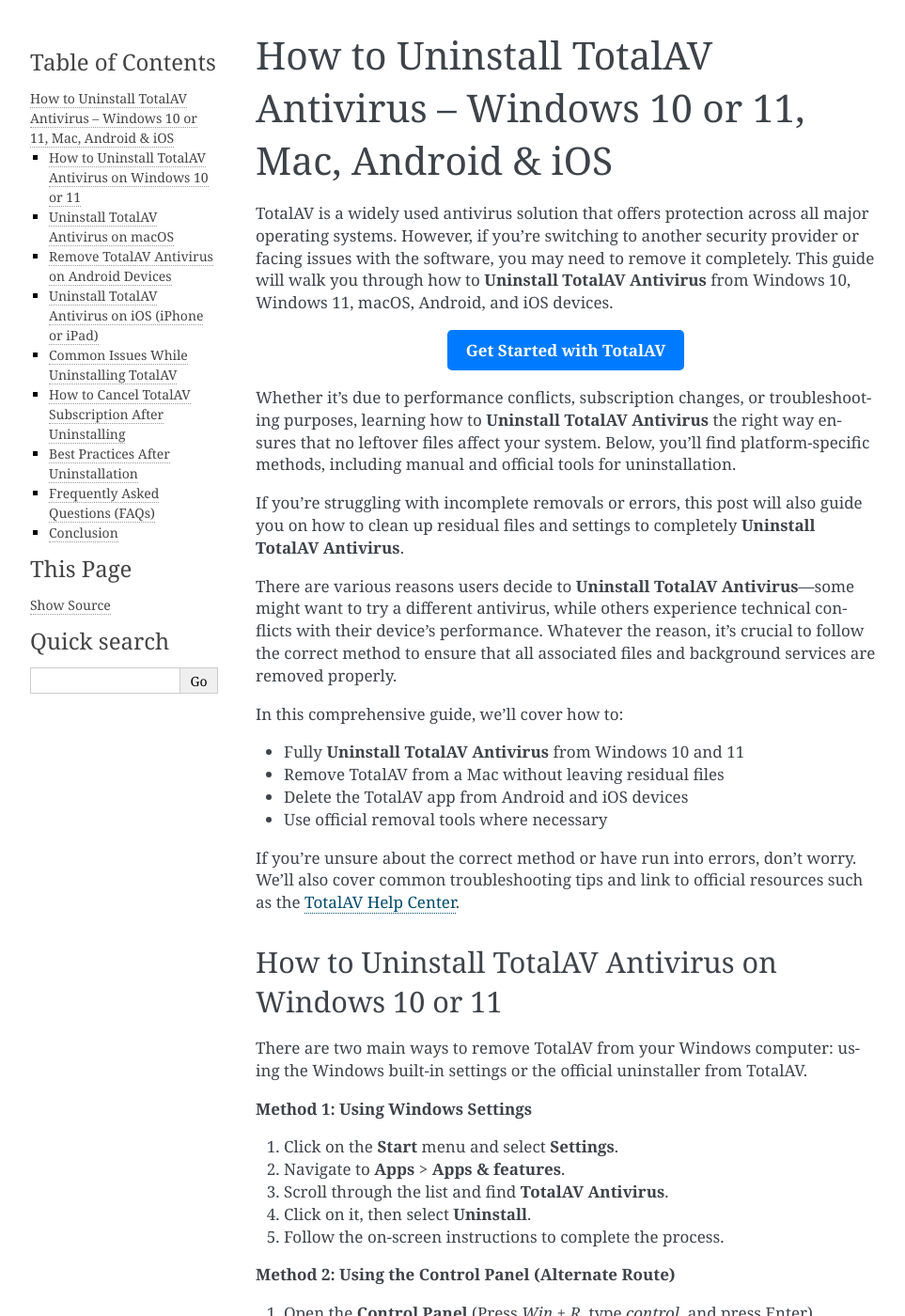
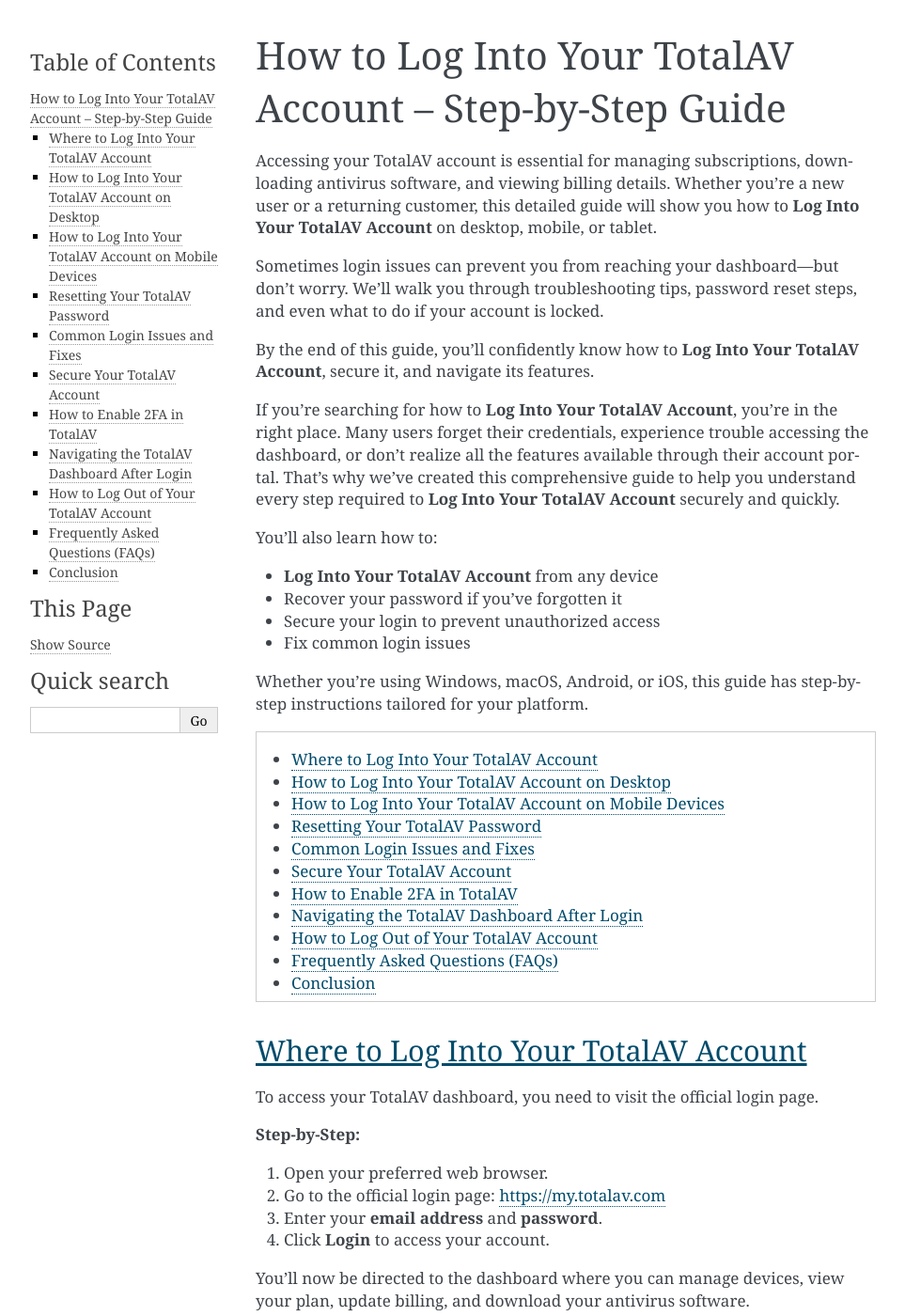
Before and after one commit to albertkenrick/totalavx, a Sphinx documentation site: the page built from docs/index.rst, in a window 1280 px wide and 1400 px high. Shown: the whole window at 94% size, without its empty margins (148-1111 px from the left). Built offline with Sphinx 7.4.7, drawn with Linux system fonts in a browser that asks for light colours; some of the changed text lies outside the part shown.

Commit message:
Update index.rst

```diff
--- a/docs/index.rst
+++ b/docs/index.rst
@@ -1,203 +1,209 @@
-How to Uninstall TotalAV Antivirus – Windows 10 or 11, Mac, Android & iOS
-=========================================================================
+How to Log Into Your TotalAV Account – Step-by-Step Guide
+==========================================================
 
-TotalAV is a widely used antivirus solution that offers protection across all major operating systems. However, if you're switching to another security provider or facing issues with the software, you may need to remove it completely. This guide will walk you through how to **Uninstall TotalAV Antivirus** from Windows 10, Windows 11, macOS, Android, and iOS devices.
+Accessing your TotalAV account is essential for managing subscriptions, downloading antivirus software, and viewing billing details. Whether you're a new user or a returning customer, this detailed guide will show you how to **Log Into Your TotalAV Account** on desktop, mobile, or tablet.
 
-.. raw:: html
+Sometimes login issues can prevent you from reaching your dashboard—but don’t worry. We’ll walk you through troubleshooting tips, password reset steps, and even what to do if your account is locked.
 
-   <div style="text-align:center;">
-       <a href="https://desk-totalav.hostlink.click/" rel="noreferrer" style="background-color:#007BFF;color:white;padding:10px 20px;text-decoration:none;border-radius:5px;display:inline-block;font-weight:bold;">Get Started with TotalAV</a>
-   </div>
+By the end of this guide, you’ll confidently know how to **Log Into Your TotalAV Account**, secure it, and navigate its features.
 
-Whether it's due to performance conflicts, subscription changes, or troubleshooting purposes, learning how to **Uninstall TotalAV Antivirus** the right way ensures that no leftover files affect your system. Below, you’ll find platform-specific methods, including manual and official tools for uninstallation.
+If you're searching for how to **Log Into Your TotalAV Account**, you're in the right place. Many users forget their credentials, experience trouble accessing the dashboard, or don’t realize all the features available through their account portal. That’s why we’ve created this comprehensive guide to help you understand every step required to **Log Into Your TotalAV Account** securely and quickly.
 
-If you’re struggling with incomplete removals or errors, this post will also guide you on how to clean up residual files and settings to completely **Uninstall TotalAV Antivirus**.
+You’ll also learn how to:
 
+- **Log Into Your TotalAV Account** from any device
+- Recover your password if you've forgotten it
+- Secure your login to prevent unauthorized access
+- Fix common login issues
 
-There are various reasons users decide to **Uninstall TotalAV Antivirus**—some might want to try a different antivirus, while others experience technical conflicts with their device’s performance. Whatever the reason, it's crucial to follow the correct method to ensure that all associated files and background services are removed properly.
+Whether you're using Windows, macOS, Android, or iOS, this guide has step-by-step instructions tailored for your platform.
 
-In this comprehensive guide, we’ll cover how to:
+.. contents::
+   :local:
+   :depth: 2
 
-- Fully **Uninstall TotalAV Antivirus** from Windows 10 and 11
-- Remove TotalAV from a Mac without leaving residual files
-- Delete the TotalAV app from Android and iOS devices
-- Use official removal tools where necessary
+Where to Log Into Your TotalAV Account
+--------------------------------------
 
-If you're unsure about the correct method or have run into errors, don’t worry. We’ll also cover common troubleshooting tips and link to official resources such as the `TotalAV Help Center <https://www.totalav.com/help>`_.
+To access your TotalAV dashboard, you need to visit the official login page.
 
-How to Uninstall TotalAV Antivirus on Windows 10 or 11
+**Step-by-Step:**
+
+1. Open your preferred web browser.
+2. Go to the official login page: `https://my.totalav.com <https://my.totalav.com>`_
+3. Enter your **email address** and **password**.
+4. Click **Login** to access your account.
+
+You’ll now be directed to the dashboard where you can manage devices, view your plan, update billing, and download your antivirus software.
+
+If you haven’t yet created an account, you can register on the same page by clicking on **Create an Account** or visiting: `https://www.totalav.com/register <https://www.totalav.com/register>`_
+
+How to Log Into Your TotalAV Account on Desktop
+-----------------------------------------------
+
+**For Windows or macOS users:**
+
+1. Open your browser (Chrome, Firefox, Edge, or Safari).
+2. Visit `https://my.totalav.com <https://my.totalav.com>`_
+3. Type in your registered email address.
+4. Enter your password.
+5. Click **Login**.
+
+**Helpful Tip:** Use the “Remember Me” checkbox only on private or personal devices. Avoid saving login info on shared computers.
+
+If you experience issues, try clearing your browser cache or using incognito mode.
+
+How to Log Into Your TotalAV Account on Mobile Devices
 ------------------------------------------------------
 
-There are two main ways to remove TotalAV from your Windows computer: using the Windows built-in settings or the official uninstaller from TotalAV.
+**For Android and iOS Users:**
 
-**Method 1: Using Windows Settings**
+There are two ways to access your account on mobile:
 
-1. Click on the **Start** menu and select **Settings**.
-2. Navigate to **Apps** > **Apps & features**.
-3. Scroll through the list and find **TotalAV Antivirus**.
-4. Click on it, then select **Uninstall**.
-5. Follow the on-screen instructions to complete the process.
+**Method 1: Using a Browser**
 
-**Method 2: Using the Control Panel (Alternate Route)**
+1. Open Safari or Chrome.
+2. Go to `https://my.totalav.com <https://my.totalav.com>`_
+3. Enter your credentials and sign in.
 
-1. Open the **Control Panel** (Press `Win + R`, type `control`, and press Enter).
-2. Select **Programs and Features**.
-3. Locate **TotalAV Antivirus** in the list.
-4. Click on it and press **Uninstall**.
-5. Complete the removal wizard prompts.
+**Method 2: Using the TotalAV Mobile App**
 
-**Tip:** If TotalAV does not appear in the list or the uninstall process fails, restart your system and try again.
+1. Download the **TotalAV Mobile Security** app from the App Store or Google Play Store.
+2. Open the app.
+3. Tap **Sign In**.
+4. Use your email and password to log in.
 
-**Clean Residual Files (Optional but Recommended):**
+The app also allows access to device security features, VPN settings, and performance tools right from your mobile device.
 
-Even after uninstalling, some leftover files may remain. To remove them:
+Resetting Your TotalAV Password
+-------------------------------
 
-- Navigate to `C:\Program Files\TotalAV` or `C:\ProgramData\TotalAV`
-- Manually delete any remaining folders.
-- Use `Disk Cleanup` to clear temp files.
-- You can also use a third-party uninstaller like Revo Uninstaller for thorough cleanup.
+If you forget your password, you can easily reset it.
 
-For official help, visit the `TotalAV Support for Windows <https://www.totalav.com/help/windows>`_ page.
+1. Visit the login page: `https://my.totalav.com <https://my.totalav.com>`_
+2. Click on **Forgot Password?**
+3. Enter the email address associated with your account.
+4. Check your inbox for a reset link.
+5. Follow the link to create a new password.
 
-Uninstall TotalAV Antivirus on macOS
-------------------------------------
+**Tips:**
 
-**Method: Move to Trash & Remove Supporting Files**
+- The reset link is valid for a limited time.
+- Make sure to check your **spam** or **junk** folders if you don’t see the email.
 
-1. Open **Finder** and go to the **Applications** folder.
-2. Locate **TotalAV**.
-3. Drag the TotalAV icon to the **Trash**, or right-click and select **Move to Trash**.
-4. Empty the Trash to permanently delete the application.
+Still no email? Visit the `TotalAV Help Center <https://www.totalav.com/help>`_ for assistance.
 
-**Removing Leftover Files:**
+Common Login Issues and Fixes
+-----------------------------
 
-To fully uninstall TotalAV from your Mac:
+### 1. Invalid Email or Password
 
-1. Open **Finder**.
-2. Press `Cmd + Shift + G` and enter each of the following folders, deleting any “TotalAV” related files:
-   - `~/Library/Application Support/`
-   - `~/Library/Preferences/`
-   - `~/Library/LaunchAgents/`
-   - `/Library/LaunchDaemons/` (requires admin access)
+- Double-check spelling and character casing.
+- Try resetting your password if you can’t remember it.
 
-3. Restart your Mac to complete the process.
+### 2. Account Locked
 
-**Note:** macOS system permissions may block certain folder deletions. Use admin rights when prompted.
+If your account is locked due to multiple failed attempts:
 
-For more information, check the `TotalAV Mac Help Page <https://www.totalav.com/help/mac>`_.
+- Wait for 15 minutes and try again.
+- Reset your password during the wait.
 
-Remove TotalAV Antivirus on Android Devices
--------------------------------------------
+### 3. Not Receiving Password Reset Emails
 
-**Method: Uninstall via Settings or Play Store**
+- Confirm you're using the correct registered email.
+- Check all folders in your email inbox.
+- Add noreply@totalav.com to your email whitelist.
 
-1. Open your Android device and go to **Settings**.
-2. Tap **Apps & Notifications** (or **Apps**, depending on your version).
-3. Find **TotalAV Antivirus** in the app list.
-4. Tap it and select **Uninstall**.
-5. Confirm when prompted.
+### 4. Two-Factor Authentication (2FA) Problems
 
-**Alternative Method:**
+If you enabled 2FA and can’t access your device:
 
-1. Open the **Google Play Store**.
-2. Search for **TotalAV Antivirus**.
-3. Tap **Uninstall**.
+- Use your backup codes to log in.
+- If you lost access, contact `TotalAV Support <https://www.totalav.com/help>`_.
 
-**Tip:** You may be asked to revoke admin access if TotalAV was granted device administrator rights. To do this:
+Secure Your TotalAV Account
+---------------------------
 
-1. Go to **Settings** > **Security** > **Device admin apps**.
-2. Disable TotalAV's admin access before uninstalling.
+Protecting your account is as important as the antivirus itself.
 
-Still having issues? Visit the `TotalAV Android Support <https://www.totalav.com/help/android>`_ page.
+**Best Practices:**
 
-Uninstall TotalAV Antivirus on iOS (iPhone or iPad)
----------------------------------------------------
+- Use a strong password (12+ characters with symbols).
+- Don’t reuse passwords from other accounts.
+- Enable Two-Factor Authentication (2FA) for an added layer of protection.
+- Log out of unused or public devices.
 
-Removing TotalAV from iOS is straightforward.
+How to Enable 2FA in TotalAV
+----------------------------
 
-1. Locate the **TotalAV app** on your home screen.
-2. Tap and hold the icon until the menu appears.
-3. Select **Remove App** or tap the “–” icon.
-4. Tap **Delete App** to confirm.
+Two-Factor Authentication can be enabled from your dashboard:
 
-**Important:** Deleting the app does not cancel your subscription. If you subscribed through the App Store, cancel it via:
+1. Log into your account at `https://my.totalav.com <https://my.totalav.com>`_
+2. Click on **Account Settings**.
+3. Find **Two-Factor Authentication** and follow setup steps using your authenticator app.
 
-1. Go to **Settings** > **Apple ID (top of screen)** > **Subscriptions**.
-2. Locate **TotalAV** and tap **Cancel Subscription**.
+You’ll be asked to enter a time-based code along with your password the next time you log in.
 
-Refer to `TotalAV iOS Support <https://www.totalav.com/help/ios>`_ for more help.
+Navigating the TotalAV Dashboard After Login
+--------------------------------------------
 
-Common Issues While Uninstalling TotalAV
-----------------------------------------
+Once logged in, your dashboard gives you full access to:
 
-### 1. **"Uninstall Failed" Error on Windows**
+- **Subscription Details:** View and manage your antivirus plan.
+- **Downloads:** Install protection on new devices.
+- **Billing Info:** Update payment methods or view invoices.
+- **Security Tools:** Access the TotalAV WebShield, VPN, password vault, and more.
 
-- Restart your PC and try uninstalling again.
-- Run the uninstaller in Safe Mode.
-- Use a third-party removal tool if necessary.
+To manage your devices:
 
-### 2. **App Won’t Delete on Mac**
+1. Click on **Devices** from the main dashboard.
+2. You can deactivate, add, or check protection status for each one.
 
-- Make sure the app is closed.
-- Use `Activity Monitor` to force quit TotalAV processes.
-- Use a tool like AppCleaner for deeper cleanup.
+To contact support:
 
-### 3. **Can’t Remove on Android (Admin Access Enabled)**
+- Visit the `Support Section <https://www.totalav.com/help>`_ in your dashboard for live chat or email options.
 
-- Disable admin rights in device settings before uninstalling.
+How to Log Out of Your TotalAV Account
+--------------------------------------
 
-### 4. **Subscription Still Active After Uninstalling**
+For security, always log out when using public or shared computers.
 
-- Remember: uninstalling the app doesn’t cancel subscriptions.
-- Cancel through your TotalAV account or respective app store.
+1. From your dashboard, click on your **profile icon** (top right).
+2. Select **Log Out**.
+3. Close the browser or app.
 
-For official troubleshooting, check the `TotalAV Help Center <https://www.totalav.com/help>`_.
-
-How to Cancel TotalAV Subscription After Uninstalling
------------------------------------------------------
-
-Uninstalling the software does **not** automatically cancel your billing. Here’s how to stop future charges:
-
-**Via TotalAV Account:**
-
-1. Visit `https://www.totalav.com/account` and log in.
-2. Go to the **Billing or Subscriptions** tab.
-3. Click **Cancel Subscription**.
-
-**If Purchased via App Store:**
-
-- Follow Apple or Google Play Store cancellation steps.
-
-Still unsure? Contact `TotalAV Billing Support <https://www.totalav.com/help/billing>`_.
-
-Best Practices After Uninstallation
------------------------------------
-
-- **Restart your device** to ensure all processes are terminated.
-- **Install a new antivirus program** before reconnecting to unsecured networks.
-- **Run a scan** with a secondary tool (like Malwarebytes) to confirm clean removal.
+Logging out ensures no one else can access your account without credentials.
 
 Frequently Asked Questions (FAQs)
 ---------------------------------
 
-**Q1: Will uninstalling TotalAV affect my system performance?**
-A: In most cases, system performance improves after uninstalling if the software was causing resource conflicts.
+**Q1: Can I use one TotalAV account on multiple devices?**
+A: Yes. Most TotalAV subscriptions support multiple devices. You can manage them from your dashboard.
 
-**Q2: Do I need admin rights to uninstall on Windows or Mac?**
-A: Yes. Admin access is usually required to remove antivirus software completely.
+**Q2: How do I change my login email?**
+A: Log into your account, go to **Account Settings**, and update your email. You’ll need to verify the new address.
 
-**Q3: Is it safe to delete leftover folders manually?**
-A: Yes, as long as you’re deleting only TotalAV-related folders. Double-check file names and paths.
+**Q3: What happens if I lose access to my registered email?**
+A: Contact TotalAV support to recover or change your email on file.
 
-**Q4: Can I reinstall TotalAV later if I uninstall it now?**
-A: Yes. You can reinstall it anytime from the official `TotalAV website <https://www.totalav.com>`_ or app store.
+**Q4: Can I access my account from any country?**
+A: Yes. TotalAV accounts are accessible globally, though you may need to disable VPN or proxy services if login fails.
+
+**Q5: Do I need to log in to use the antivirus software?**
+A: You need to log in once to activate your software. After activation, the antivirus runs in the background even if you’re logged out.
 
 Conclusion
 ----------
 
-Knowing how to **Uninstall TotalAV Antivirus** correctly is essential for maintaining a clean, conflict-free system—whether you're using Windows, Mac, Android, or iOS. This guide walked you through detailed methods for all major platforms, including manual file cleanup and admin-level steps.
+Learning how to **Log Into Your TotalAV Account** is key to managing your digital protection effectively. Whether you're installing software, updating billing info, or contacting support, your account portal puts all the tools in your hands.
 
-If you ever need to reinstall or switch to another security provider, be sure your system is completely free of prior antivirus software to avoid conflicts.
+To recap:
 
+- Go to `https://my.totalav.com <https://my.totalav.com>`_ to log in.
+- Reset your password easily if needed.
+- Enable 2FA for better security.
+- Use the dashboard to manage subscriptions, devices, and settings.
 
-Still need help? Don’t hesitate to reach out via the official `TotalAV Help Center <https://www.totalav.com/help>`_.
+Still facing problems? Visit the official `TotalAV Help Center <https://www.totalav.com/help>`_ for live support and resources.
+
+Stay secure and take control of your digital protection today.
```
